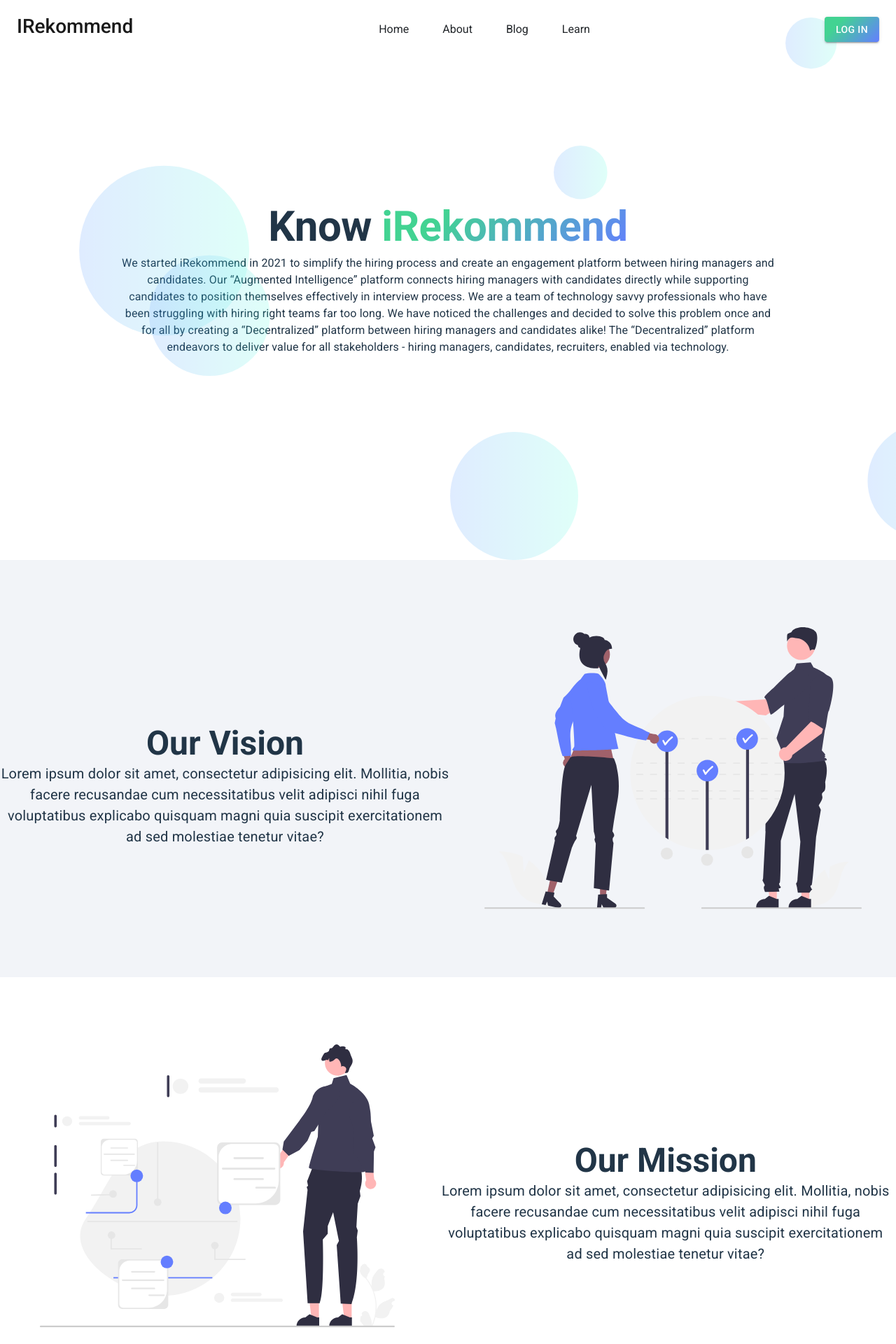
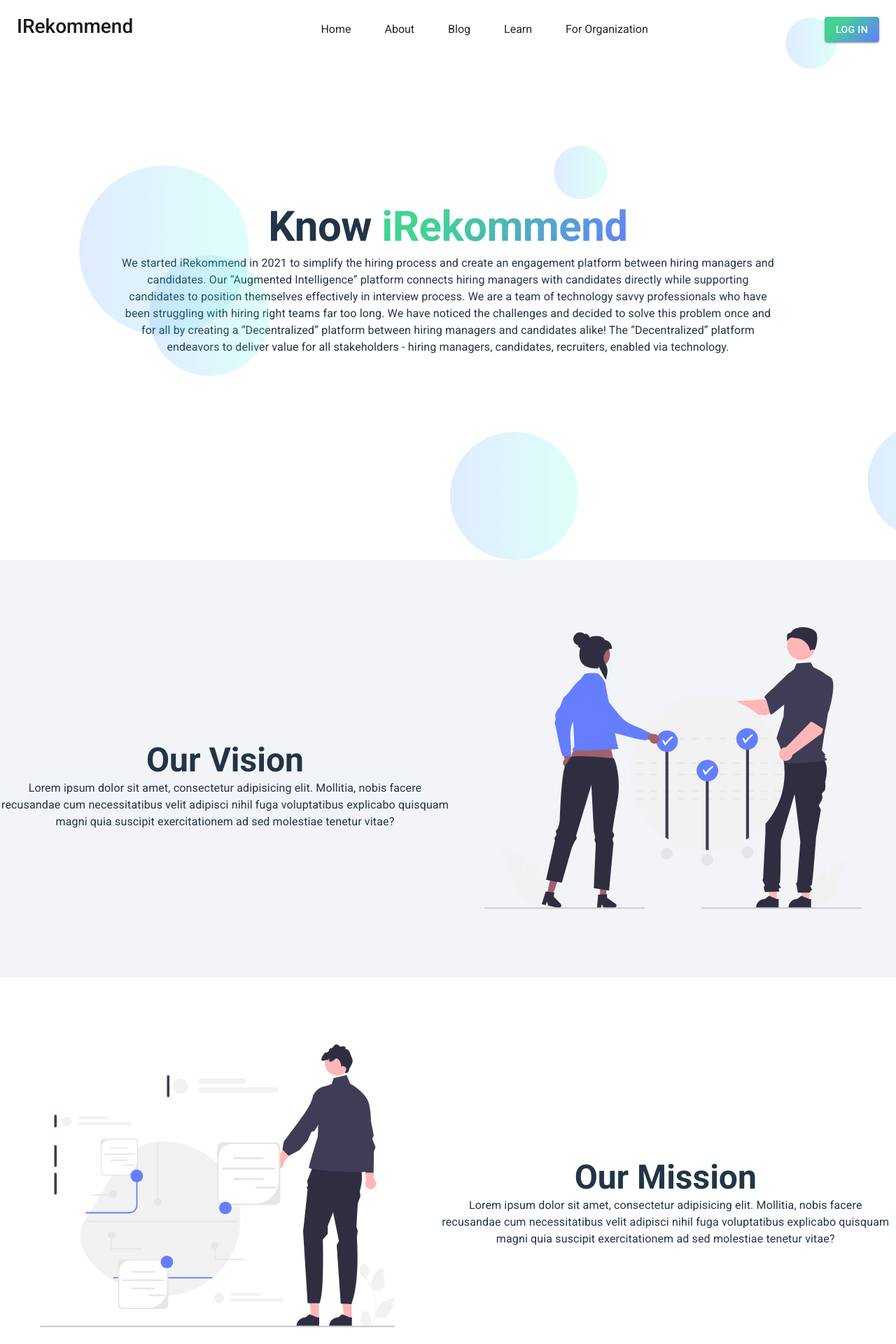
Before and after one commit to irekommend/Irekommend-Candidate-new, a React (Create React App) app: page /about in a window 1280 px wide. Shown: the top 1920 px of the page at 70% size. Built offline with nearby package versions, Linux system fonts and the light colour scheme; the HTML template or start-up script is replaced by a standard one.

Commit message:
Pushed by Parth

```diff
--- a/src/App.js
+++ b/src/App.js
@@ -1,25 +1,23 @@
+import AOS from "aos";
+import "aos/dist/aos.css";
 import React, { useEffect } from "react";
-import ReactDOM from "react-dom";
-import { Routes, Route } from "react-router-dom";
-import AOS from "aos";
+import { Route, Routes } from "react-router-dom";
 import "./App.css";
-import "aos/dist/aos.css";
-
-import Home from "./pages/Home";
-import Blog from "./pages/Blog";
-import About from "./pages/About";
-import Learn from "./pages/Learn";
+import Footer from "./comp/Footer";
 import Header from "./comp/Header";
-import Footer from "./comp/Footer";
 import Login from "./comp/Login";
 import Signup from "./comp/Signup";
+import About from "./pages/About";
+import Blog from "./pages/Blog";
+import Home from "./pages/Home";
 import JobList from "./pages/JobList";
+import Learn from "./pages/Learn";
+import Org from "./pages/Organization";
 import PNF from "./pages/PNF";
 
 const App = () => {
   useEffect(() => {
-    AOS.init(
-    );
+    AOS.init();
     AOS.refresh();
   }, []);
 
@@ -33,8 +31,9 @@
         <Route path="/about" element={<About />}></Route>
         <Route path="/learn" element={<Learn />}></Route>
         <Route path="/login" element={<Login />}></Route>
+        <Route path="/organization" element={<Org />}></Route>
         <Route path="/Signup" element={<Signup />}></Route>
-        <Route path="/search/:jobtitle" element={<JobList/>}></Route>
+        <Route path="/search/:jobtitle" element={<JobList />}></Route>
         <Route path="*" element={<PNF />}></Route>
       </Routes>
 
--- a/src/comp/Header.js
+++ b/src/comp/Header.js
@@ -51,6 +51,9 @@
             <Nav.Link href="/learn" className="fs-6 text-dark mx-3">
               Learn
             </Nav.Link>
+            <Nav.Link href="/organization" className="fs-6 text-dark mx-3">
+              For Organization
+            </Nav.Link>
           </Nav>
           <Nav>
             <Button variant="contained" href="/login" className="btn">
--- a/src/pages/About.js
+++ b/src/pages/About.js
@@ -6,7 +6,6 @@
 import svg3 from "../img/vision.svg";
 
 const About = () => {
-
   const hero = () => (
     <div className="position-relative vh-100 about-hero">
       <div
@@ -37,14 +36,11 @@
   const vision = () => (
     <div className="position-relative grey-bg">
       <div className="d-flex flex-row justify-content-center align-items-center flex-wrap ">
-        <div
-          className="mx-auto my-auto text-center w-50"
-          style={{ minWidth: "300px" }}
-        >
+        <div className="mx-auto my-auto text-center w-50">
           <Typography variant="h3" className="fw-bold mt-5">
             Our Vision
           </Typography>
-          <Typography className="fs-5 ">
+          <Typography variant="body1" className="">
             Lorem ipsum dolor sit amet, consectetur adipisicing elit. Mollitia,
             nobis facere recusandae cum necessitatibus velit adipisci nihil fuga
             voluptatibus explicabo quisquam magni quia suscipit exercitationem
@@ -87,7 +83,7 @@
           <Typography variant="h3" className="fw-bold mt-5">
             Our Mission
           </Typography>
-          <Typography className="fs-5 ">
+          <Typography variant="body1" className="">
             Lorem ipsum dolor sit amet, consectetur adipisicing elit. Mollitia,
             nobis facere recusandae cum necessitatibus velit adipisci nihil fuga
             voluptatibus explicabo quisquam magni quia suscipit exercitationem
--- a/src/pages/Home.js
+++ b/src/pages/Home.js
@@ -75,7 +75,7 @@
             className="mx-3 my-3"
             style={{ width: "65vw" }}
           />
-          <SearchButton href={`/search/${jobTitle}`} className="mx-3 my-3">
+          <SearchButton type="submit" href={`/search/${jobTitle}`} className="mx-3 my-3">
             Search
           </SearchButton>
         </div>
@@ -88,11 +88,11 @@
             Aws
           </Button>
 
-          <Button variant="outlined" className="mx-2 my-2" href="/search/google">
+          <Button variant="outlined" className="mx-2 my-2" href="/search/google%20cloud">
             Google Cloud
           </Button>
 
-          <Button variant="outlined" className="mx-2 my-2" href="/search/web">
+          <Button variant="outlined" className="mx-2 my-2" href="/search/web%20development">
             Web Development
           </Button>
 
@@ -100,7 +100,7 @@
             Python
           </Button>
 
-          <Button variant="outlined" className="mx-2 my-2" href="/search/machine">
+          <Button variant="outlined" className="mx-2 my-2" href="/search/machine%20learning">
             Machine Learning
           </Button>
         </div>
--- a/src/pages/JobList.js
+++ b/src/pages/JobList.js
@@ -12,6 +12,7 @@
 
 const JobList = (props) => {
   let search = useParams();
+  const [loading, setLoading] = useState(true);
   const [jobs, setJobs] = useState([]);
   const [jobTitle, setJobTitle] = useState("");
   const [selectedJob, setSelectedJob] = useState({});
@@ -72,6 +73,7 @@
   // console.log(windowDimensions);
   // ! -----------------------------------
 
+  // ! to fetch data and for loader
   useEffect(() => {
     fetch(
       `https://irekommend-ml-utility.ue.r.appspot.com/search-jobs?search_string=${search.jobtitle}`
@@ -81,6 +83,7 @@
         // console.log(data);
         setJobs(data);
         setSelectedJob(0);
+        setLoading(false);
       });
   }, [run]);
   console.log(selectedJob);
@@ -164,7 +167,7 @@
           }}
           onClick={() => setSelectedJob(0)}
         />
-        <div className="flex-grow-1 p-3" style={{ maxWidth: "420px" }}>
+        <div className="flex-grow-1 p-3">
           <h3>{job.job.job_role_title}</h3>
           <p className="h5">{job.job.Company}</p>
           <p className="h5">{job.job.Location}</p>
@@ -288,7 +291,19 @@
     <div className="joblist">
       {SearchBar()}
       <hr />
-      <div>{windowDimensions.width > 800 ? listing1() : listing2()}</div>
+      {loading ? (
+        <div
+          className="d-flex align-items-center text-center"
+          style={{ height: "70vh" }}
+        >
+          <div
+            className="spinner-grow text-primary mx-auto"
+            style={{ width: "4em", height: "4em" }}
+          ></div>
+        </div>
+      ) : (
+        <div>{windowDimensions.width > 800 ? listing1() : listing2()}</div>
+      )}
     </div>
   );
 };
```
Also changed, not shown: src/pages/Organization.js (added).
